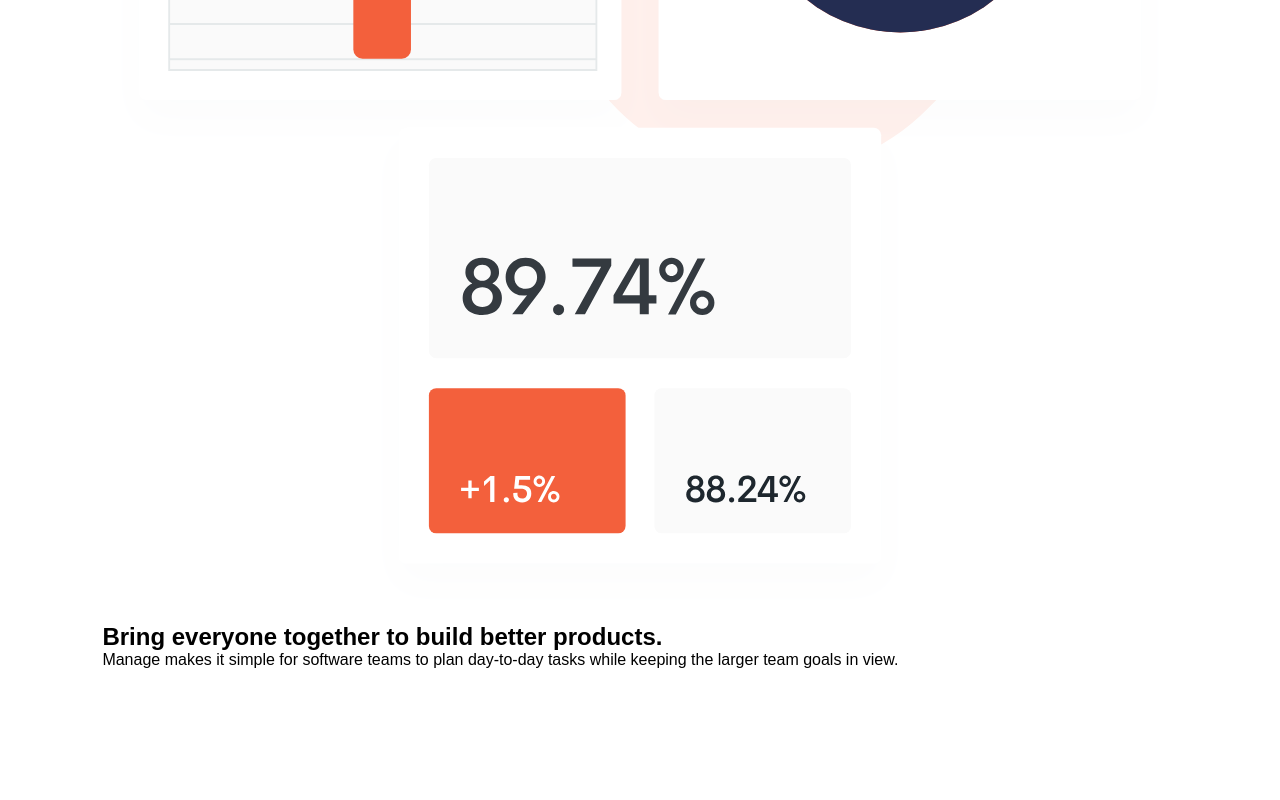
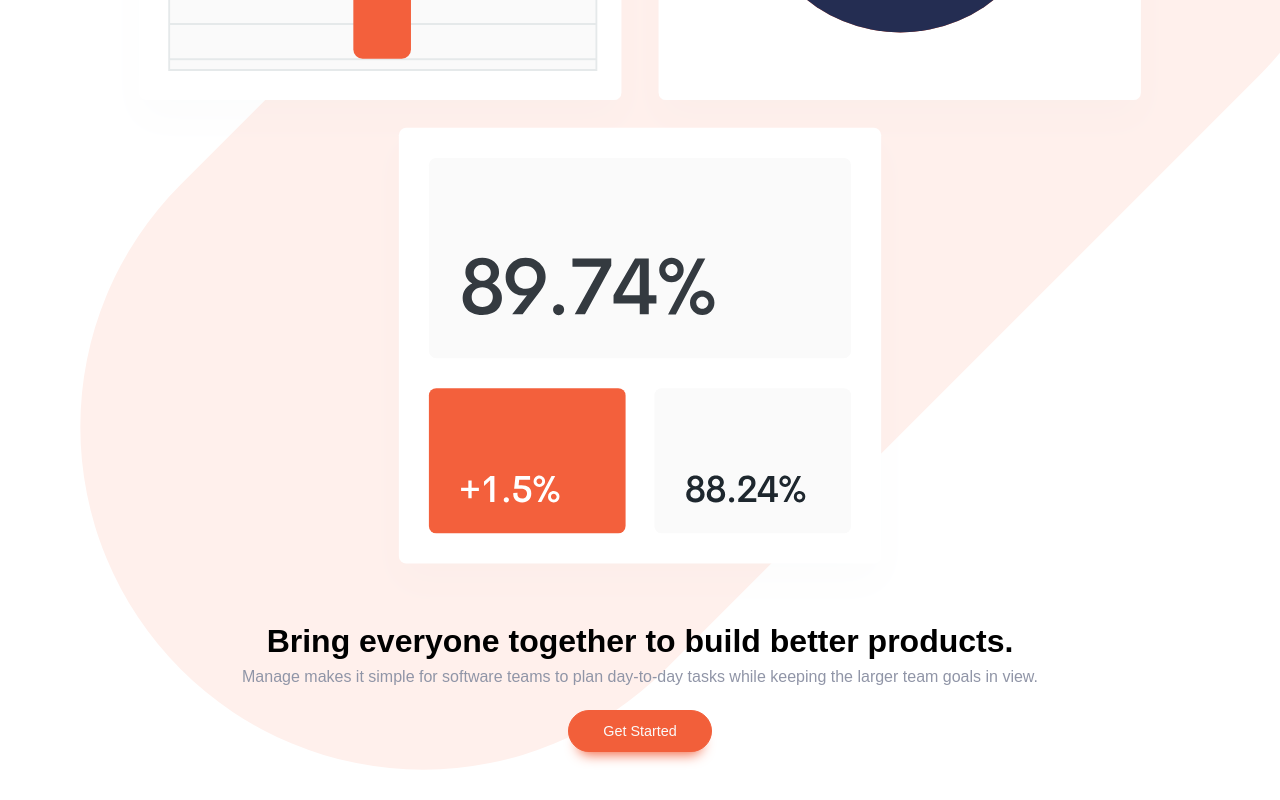
Before and after one commit to emestabillo/manage-landing-page, a website: page index.html in a window 1280 px wide. Shown: the part 478-1278 px from the top of the page. Before the commit the page ends 1195 px from the top, so only its background shows below. Drawn offline with Linux system fonts and the light colour scheme; a web font is replaced by a local one.

Commit message:
Styles for header

```diff
--- a/index.html
+++ b/index.html
@@ -3,8 +3,6 @@
   <head>
     <meta charset="UTF-8" />
     <meta name="viewport" content="width=device-width, initial-scale=1.0" />
-    <!-- displays site properly based on user's device -->
-
     <link
       rel="icon"
       type="image/png"
@@ -23,6 +21,7 @@
   <body>
     <div class="container">
       <header>
+        <nav>
           <div class="brand">
             <a href="index.html">
               <img src="/images/logo.svg" alt="manage landing page logo">
@@ -31,15 +30,29 @@
           <div class="menu-open">
             <span class="hamburger"></span>
           </div>
-      </header>
-
-      <main>
-
+          <ul style="display: none">
+            <li>
+              <a href="#">Pricing</a>
+            </li>
+            <li>
+              <a href="#">Product</a>
+            </li>
+            <li>
+              <a href="#">About Us</a>
+            </li>
+            <li>
+              <a href="#">Careers</a>
+            </li>
+            <li>
+              <a href="#">Community</a>
+            </li>
+            <button>Get Started</button>
+          </ul>
+        </nav>
         <section class="hero">
           <figure class="hero__image">
             <img src="/images/illustration-intro.svg" alt="graph-chart-data">
           </figure>
-
           <div class="hero__text">
             <h1 class="title">
               Bring everyone together to build better products.
@@ -47,19 +60,11 @@
             <p class="subtitle">
               Manage makes it simple for software teams to plan day-to-day tasks while keeping the larger team goals in view.
             </p>
+            <button class="cta cta--header">Get Started</button>
           </div>
-          <!-- <img src="/images/bg-tablet-pattern.svg" class="bg-big" alt=""> -->
         </section>
-        <!-- <img src="/images/bg-tablet-pattern.svg" alt=""> -->
-      </main>
+    </header>
     </div> <!-- container -->
 
-
-    <!-- <div class="attribution">
-      Challenge by
-      <a href="https://www.frontendmentor.io?ref=challenge" target="_blank"
-        >Frontend Mentor</a
-      >. Coded by <a href="#">Your Name Here</a>.
-    </div> -->
   </body>
 </html>
--- a/sass/_base.scss
+++ b/sass/_base.scss
@@ -26,58 +26,22 @@ html {
 
 body {
   font-family: "Be Vietnam", sans-serif;
-  background: url(/images/bg-tablet-pattern.svg) top -10.1rem right -5.5rem
-    no-repeat;
 }
 
 .container {
   max-width: 1440px;
-  padding: 3rem 8vw;
-  // position: relative;
-  // z-index: 1;
 }
 
-///layout
-// .hamburger {
-//   background: url(/images/icon-hamburger.svg);
-//   height: 18px;
-//   width: 20px;
-//   display: block;
-// }
+.cta {
+  border-radius: 2.5rem;
+  border: 1px solid $color-bright-red;
+  background: $color-bright-red;
+  color: $color-light-gray;
 
-// header {
-//   display: flex;
-
-//   .menu-open {
-//     margin-left: auto;
-//   }
-// }
-
-// .hero {
-//   // position: relative;
-//   width: 100%;
-//   padding-top: 3rem;
-
-//   &__image {
-//     img {
-//       // display: block;
-//       // position: relative;
-//       width: 100%;
-//     }
-//   }
-// }
-
-// .bg-big {
-//   position: absolute;
-//   top: 0;
-//   right: 0;
-// }
-
-// .attribution {
-//   font-size: 11px;
-//   text-align: center;
-// }
-
-// .attribution a {
-//   color: hsl(228, 45%, 44%);
-// }
+  &--header {
+    width: 9rem;
+    height: 2.6rem;
+    font-size: 0.9rem;
+    box-shadow: 0px 12px 13px -10px rgba(242, 95, 58, 1);
+  }
+}
--- a/sass/_layout.scss
+++ b/sass/_layout.scss
@@ -1,3 +1,10 @@
+header {
+  background: url(/images/bg-tablet-pattern.svg) top -2rem right -5rem no-repeat;
+  background-size: 100%;
+
+  padding: 3rem 8vw;
+}
+
 .hamburger {
   background: url(/images/icon-hamburger.svg);
   height: 18px;
@@ -5,7 +12,7 @@
   display: block;
 }
 
-header {
+nav {
   display: flex;
 
   .menu-open {
@@ -14,15 +21,24 @@ header {
 }
 
 .hero {
-  // position: relative;
   width: 100%;
   padding-top: 3rem;
 
   &__image {
     img {
-      // display: block;
-      // position: relative;
       width: 100%;
     }
   }
+
+  &__text {
+    text-align: center;
+    .title {
+      font-size: 2rem;
+    }
+    .subtitle {
+      color: $color-gray-blue;
+      padding-top: 0.5rem;
+      padding-bottom: 1.5rem;
+    }
+  }
 }
```
Also changed, not shown: style-guide.md (+7 -0 lines), css/style.css. Lines whose indentation alone changed are shown as unchanged.
